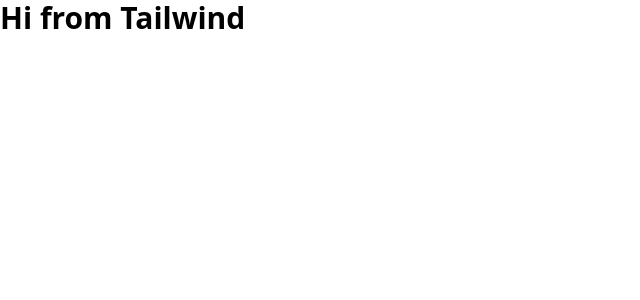
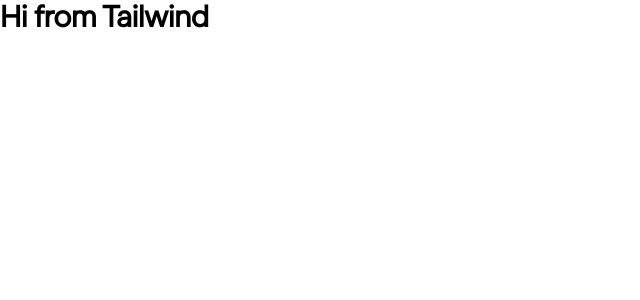
Before and after one commit to pg147/sevak-react-js, a React (Vite) app: page / in a window 1280 px wide. Shown: the top 300 px of the page, without its empty margins (0-640 px from the left). Built offline with nearby package versions, Linux system fonts and the light colour scheme.

Commit message:
updated: index.css - overridden the default font

```diff
--- a/src/index.css
+++ b/src/index.css
@@ -1,7 +1,8 @@
 @import "tailwindcss";
 
 @theme {
-    --font-goga: Goga, "sans-serif";
+    --font-*: initial;
+    --font-sans: Goga, "sans-serif";
 }
 
 @font-face {
```
